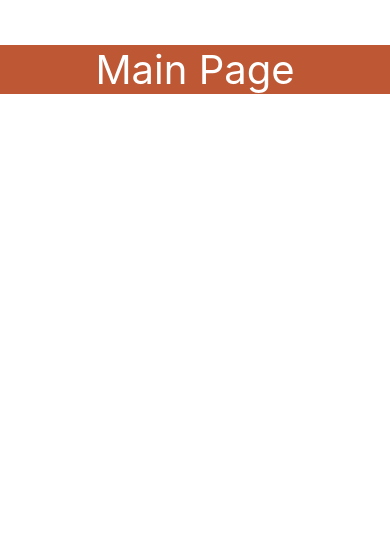
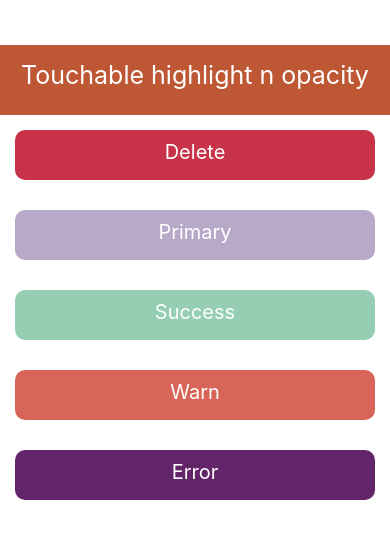
Before and after one commit to Nitishrestha/ExpoReactNative, a React Native app: screen / in a window 390 px wide. Shown: the top 538 px of the page. Built offline with nearby package versions, Linux system fonts and the light colour scheme.

Commit message:
Touchable highlight with multiple buttons

```diff
--- a/App.js
+++ b/App.js
@@ -1,9 +1,30 @@
-import { FlatList, StyleSheet, Text, View } from "react-native";
+import {
+  FlatList,
+  StyleSheet,
+  Text,
+  TouchableHighlight,
+  View,
+} from "react-native";
 
 const App = () => {
   return (
     <View>
-      <Text style={styles.title}>Main Page</Text>
+      <Text style={styles.title}>Touchable highlight n opacity</Text>
+      <TouchableHighlight>
+        <Text style={[styles.button, styles.delete]}>Delete</Text>
+      </TouchableHighlight>
+      <TouchableHighlight>
+        <Text style={[styles.button, styles.primary]}>Primary</Text>
+      </TouchableHighlight>
+      <TouchableHighlight>
+        <Text style={[styles.button, styles.success]}>Success</Text>
+      </TouchableHighlight>
+      <TouchableHighlight>
+        <Text style={[styles.button, styles.warn]}>Warn</Text>
+      </TouchableHighlight>
+      <TouchableHighlight>
+        <Text style={[styles.button, styles.error]}>Error</Text>
+      </TouchableHighlight>
     </View>
   );
 };
@@ -11,11 +32,31 @@ const App = () => {
 const styles = StyleSheet.create({
   title: {
     marginTop: 45,
-    fontSize: 40,
+    fontSize: 25,
+    height: 70,
+    textAlign: "center",
     color: "white",
-    textAlign: "center",
+    paddingTop: 15,
     backgroundColor: "#bd5734",
   },
+  button: {
+    backgroundColor: "#87bdd8",
+    color: "white",
+    height: 50,
+    fontSize: 20,
+    padding: 10,
+    textAlign: "center",
+    margin: 15,
+    borderRadius: 10,
+    shadowColor: "red",
+    elevation: 10,
+    shadowOpacity: 0.5,
+  },
+  delete: { backgroundColor: "#c83349", color: "white" },
+  primary: { backgroundColor: "#b8a9c9", color: "white" },
+  success: { backgroundColor: "#96ceb4", color: "white" },
+  warn: { backgroundColor: "#d96459", color: "white" },
+  error: { backgroundColor: "#622569", color: "white" },
 });
 
 export default App;
```
